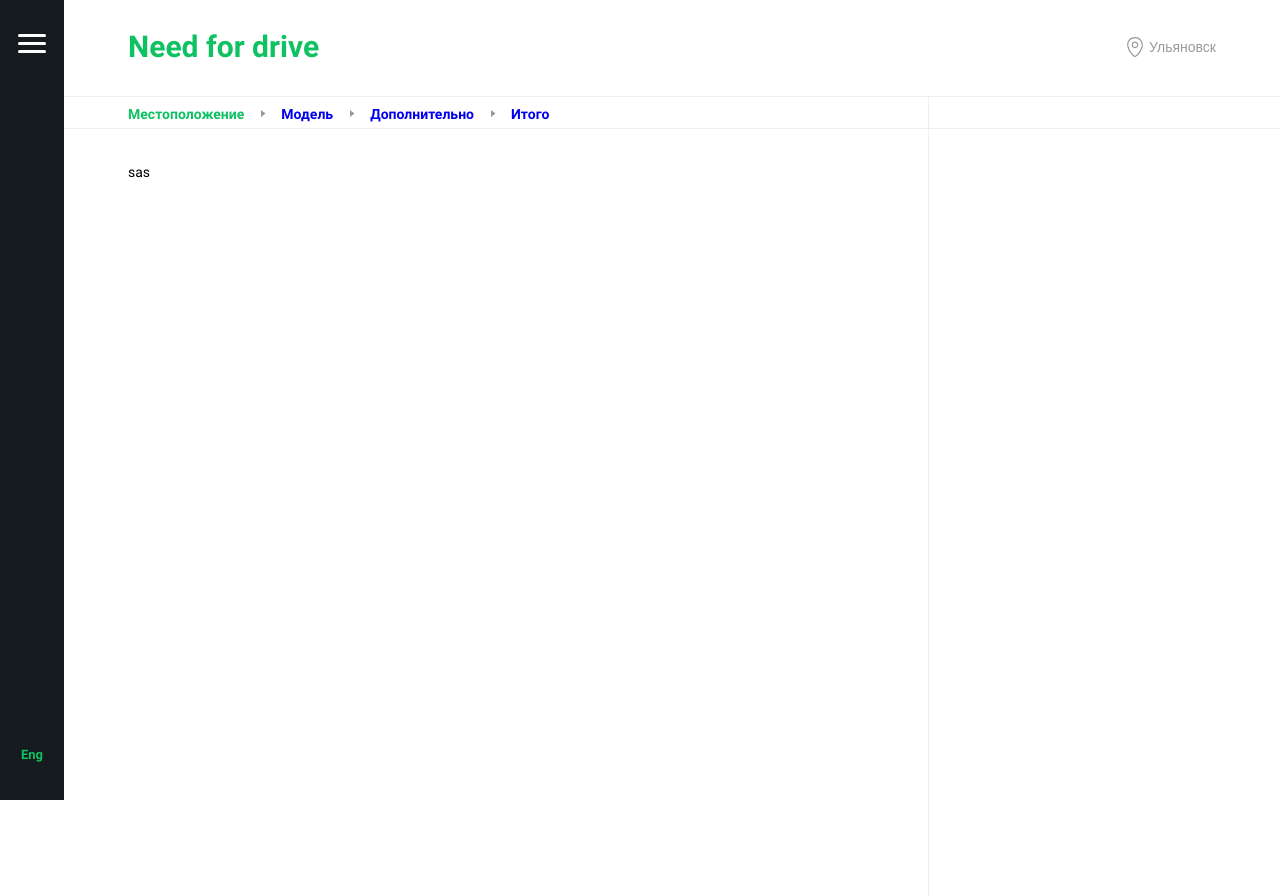
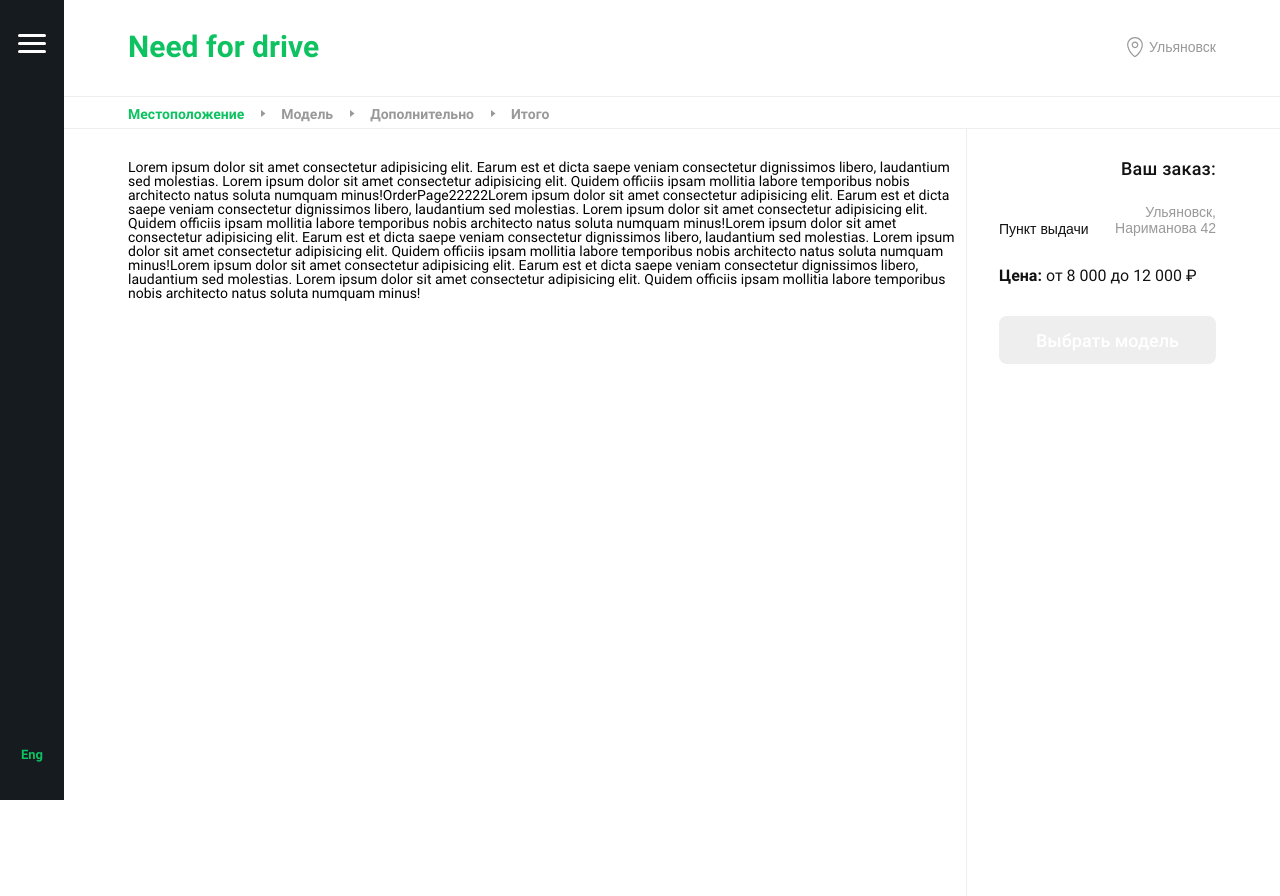
Before and after one commit to GerasimovArtemiy/need_for_drive, a React (Create React App) app: page /need_for_drive/order/step_1 in a window 1280 px wide. Built offline with nearby package versions, Linux system fonts and the light colour scheme.

Commit message:
create right section on order page1

```diff
--- a/src/assets/BasicColorsAndFonts.scss
+++ b/src/assets/BasicColorsAndFonts.scss
@@ -10,6 +10,7 @@ $button-default: linear-gradient(90deg, #0ec261 2.61%, #039f67 112.6%);
 $button-hover: linear-gradient(90deg, #0b934a 2.61%, #026e47 112.6%);
 $button-active: linear-gradient(90deg, #076432 2.61%, #013c27 112.6%);
 $button-selected: linear-gradient(90deg, #0b934a 2.61%, #026e47 112.6%);
+$button-blocked: #eeeeee;
 
 $bold: 'Roboto-Bold', sans-serif;
 $medium: 'Roboto-Medium', sans-serif;
--- /dev/null
+++ b/src/components/OrderNavLinks/OrderNavLinks.jsx
@@ -0,0 +1,21 @@
+import { NavLink } from 'react-router-dom';
+import { ReactComponent as OrderArrNav } from '../../assets/icons/order-arrow_nav.svg';
+import orderNavigationLinks from './constants';
+import './OrderNavLinks.scss';
+
+export default function OrderNavLinks() {
+    return (
+        <div className="orderpage__navigation">
+            <hr className="orderpage__hr_bot" />
+            <hr className="orderpage__hr_top" />
+            {orderNavigationLinks.map(({ id, href, linkName }) => (
+                <>
+                    <NavLink key={id} className="orderpage__navigation_link" to={href}>
+                        {linkName}
+                    </NavLink>
+                    {id === 4 ? '' : <OrderArrNav className="orderpage__navigation_arr" />}
+                </>
+            ))}
+        </div>
+    );
+}
--- /dev/null
+++ b/src/components/OrderNavLinks/OrderNavLinks.scss
@@ -0,0 +1,35 @@
+@import '../../assets/BasicColorsAndFonts.scss';
+.orderpage {
+    &__hr_top,
+    .orderpage__hr_bot {
+        position: absolute;
+        height: 1px;
+        width: 100%;
+        background: #eee;
+        left: 0;
+        z-index: -1;
+    }
+    &__hr_top {
+        top: 96px;
+    }
+    &__hr_bot {
+        top: 128px;
+    }
+    &__navigation {
+        margin: 44px 0 7px;
+        display: flex;
+        align-items: center;
+        font-size: 14px;
+        font-family: $bold;
+
+        &_arr {
+            width: 37px;
+        }
+        &_link {
+            color: $gray-dark;
+        }
+    }
+}
+.active {
+    color: $main-accent;
+}
--- /dev/null
+++ b/src/components/OrderNavLinks/constants.js
@@ -0,0 +1,23 @@
+const orderNavigationLinks = [
+    {
+        id: 1,
+        href: '/need_for_drive/order/step_1',
+        linkName: 'Местоположение',
+    },
+    {
+        id: 2,
+        href: '/need_for_drive/order/step_2',
+        linkName: 'Модель',
+    },
+    {
+        id: 3,
+        href: '/need_for_drive/order/step_3',
+        linkName: 'Дополнительно',
+    },
+    {
+        id: 4,
+        href: '/need_for_drive/order/step_4',
+        linkName: 'Итого',
+    },
+];
+export default orderNavigationLinks;
--- /dev/null
+++ b/src/components/YourOrderSection/YourOrderSection.jsx
@@ -0,0 +1,22 @@
+import './YourOrderSection.scss';
+
+export default function YourOrderSection() {
+    return (
+        <div className="orderpage__your-order_section">
+            <section className="orderpage__your-order">
+                <h2>Ваш заказ:</h2>
+                <div className="orderpage__your-order_point">
+                    <div>Пункт выдачи</div>
+                    <div />
+                    <div>Ульяновск, Нариманова 42</div>
+                </div>
+                <div className="orderpage__your-order_price">
+                    <span>Цена:</span> от 8 000 до 12 000 ₽
+                </div>
+                <button type="button" className="orderpage__your-order_btn">
+                    Выбрать модель
+                </button>
+            </section>
+        </div>
+    );
+}
--- /dev/null
+++ b/src/components/YourOrderSection/YourOrderSection.scss
@@ -0,0 +1,58 @@
+@import '../../assets/BasicColorsAndFonts.scss';
+
+.orderpage {
+    &__your-order {
+        margin: 32px 0 0 32px;
+        display: flex;
+        flex-direction: column;
+        color: $main-black;
+        &_section {
+            border-left: 1px solid #eee;
+            flex: 1 1 auto;
+        }
+        & h2 {
+            letter-spacing: 0.2px;
+            align-self: end;
+            margin-bottom: 26px;
+            font-family: $medium;
+            font-size: 18px;
+        }
+        &_point {
+            margin-bottom: 32px;
+            font-family: $regular;
+            font-size: 14px;
+            display: flex;
+            justify-content: space-between;
+            & :nth-child(1) {
+                align-self: flex-end;
+                width: 91px;
+            }
+            & :nth-child(2) {
+                flex: 1 1 auto;
+                border-bottom: 1px dotted $gray-dark;
+                margin: 0 12px;
+            }
+            & :nth-child(3) {
+                text-align: right;
+                line-height: 16px;
+                color: $gray-dark;
+                width: 102px;
+            }
+        }
+        &_price {
+            font-size: 16px;
+            margin-bottom: 32px;
+            & span {
+                font-family: $bold;
+            }
+        }
+        &_btn {
+            height: 48px;
+            border-radius: 8px;
+            background-color: #eee;
+            color: rgb(255, 255, 255);
+            font-size: 18px;
+            font-family: $medium;
+        }
+    }
+}
--- a/src/pages/Layout/OrderLayout/OrderLayout.jsx
+++ b/src/pages/Layout/OrderLayout/OrderLayout.jsx
@@ -1,29 +1,22 @@
-import { NavLink, Outlet } from 'react-router-dom';
-import { ReactComponent as OrderArrNav } from '../../../assets/icons/order-arrow_nav.svg';
+import { Outlet } from 'react-router-dom';
 import Header from '../../../components/Header/Header';
 import Navbar from '../../../components/Navbar/Navbar';
+import OrderNavLinks from '../../../components/OrderNavLinks/OrderNavLinks';
+import YourOrderSection from '../../../components/YourOrderSection/YourOrderSection';
 import './OrderLayout.scss';
 
 export default function OrderLayout() {
     return (
         <div className="orderpage">
             <Navbar />
-            <div className="orderpage__wrapper">
-                <hr className="orderpage__hr_bot" />
-                <hr className="orderpage__hr_top" />
-                <div className="orderpage__container">
-                    <Header />
-                    <div className="orderpage__navigation">
-                        <NavLink to="/need_for_drive/order/step_1">Местоположение</NavLink>
-                        <OrderArrNav className="orderpage__navigation_arr" />
-                        <NavLink to="/need_for_drive/order/step_2">Модель</NavLink>
-                        <OrderArrNav className="orderpage__navigation_arr" />
-                        <NavLink to="/need_for_drive/order/step_3">Дополнительно</NavLink>
-                        <OrderArrNav className="orderpage__navigation_arr" />
-                        <NavLink to="/need_for_drive/order/step_4">Итого</NavLink>
-                    </div>
-                    <div className="orderpage__vr_right" />
-                    <Outlet />
+            <div className="orderpage__container">
+                <Header />
+                <OrderNavLinks />
+                <div className="orderpage__content">
+                    <main className="orderpage__main">
+                        <Outlet />
+                    </main>
+                    <YourOrderSection />
                 </div>
             </div>
         </div>
--- a/src/pages/Layout/OrderLayout/OrderLayout.scss
+++ b/src/pages/Layout/OrderLayout/OrderLayout.scss
@@ -3,49 +3,20 @@
 .orderpage {
     width: 100%;
     height: 100%;
-    &__wrapper {
-        height: 100%;
-    }
     &__container {
         margin: 0 auto;
         padding: 32px 64px 0 128px;
         max-width: 1439px;
-        position: relative;
         height: 100%;
     }
-    &__hr_top,
-    .orderpage__hr_bot {
-        position: absolute;
-        height: 1px;
-        width: 100%;
-        background: #eee;
-        left: 0;
-        z-index: -1;
+    &__content {
+        display: flex;
+        justify-content: space-between;
+        height: 100%;
     }
-    &__hr_top {
-        top: 96px;
-    }
-    &__hr_bot {
-        top: 128px;
-    }
-    &__vr_right {
-        position: absolute;
-        border-right: 1px solid #eee;
-        height: 100%;
-        top: 96px;
-        left: 928px;
-    }
-    &__navigation {
-        margin: 44px 0px;
-        display: flex;
-        align-items: center;
-        font-size: 14px;
-        font-family: $bold;
-        &_arr {
-            width: 37px;
-        }
+    &__main {
+        margin-top: 32px;
+        max-width: 928px;
+        flex: 1 1 auto;
     }
 }
-.active {
-    color: $main-accent;
-}
--- a/src/pages/OrderPage1/OrderPage1.jsx
+++ b/src/pages/OrderPage1/OrderPage1.jsx
@@ -1,5 +1,23 @@
 import './OrderPage1.scss';
 
 export default function OrderPage1() {
-    return <div className="order-step1">sas</div>;
+    return (
+        <div className="orderpage__step_1">
+            Lorem ipsum dolor sit amet consectetur adipisicing elit. Earum est et dicta saepe veniam
+            consectetur dignissimos libero, laudantium sed molestias. Lorem ipsum dolor sit amet
+            consectetur adipisicing elit. Quidem officiis ipsam mollitia labore temporibus nobis
+            architecto natus soluta numquam minus!OrderPage22222Lorem ipsum dolor sit amet
+            consectetur adipisicing elit. Earum est et dicta saepe veniam consectetur dignissimos
+            libero, laudantium sed molestias. Lorem ipsum dolor sit amet consectetur adipisicing
+            elit. Quidem officiis ipsam mollitia labore temporibus nobis architecto natus soluta
+            numquam minus!Lorem ipsum dolor sit amet consectetur adipisicing elit. Earum est et
+            dicta saepe veniam consectetur dignissimos libero, laudantium sed molestias. Lorem ipsum
+            dolor sit amet consectetur adipisicing elit. Quidem officiis ipsam mollitia labore
+            temporibus nobis architecto natus soluta numquam minus!Lorem ipsum dolor sit amet
+            consectetur adipisicing elit. Earum est et dicta saepe veniam consectetur dignissimos
+            libero, laudantium sed molestias. Lorem ipsum dolor sit amet consectetur adipisicing
+            elit. Quidem officiis ipsam mollitia labore temporibus nobis architecto natus soluta
+            numquam minus!
+        </div>
+    );
 }
--- a/src/pages/OrderPage2/OrderPage2.jsx
+++ b/src/pages/OrderPage2/OrderPage2.jsx
@@ -1,3 +1,17 @@
 export default function OrderPage2() {
-    return <div>OrderPage22222</div>;
+    return (
+        <div>
+            OrderPage22222Lorem ipsum dolor sit amet consectetur adipisicing elit. Earum est et
+            dicta saepe veniam consectetur dignissimos libero, laudantium sed molestias. Lorem ipsum
+            dolor sit amet consectetur adipisicing elit. Quidem officiis ipsam mollitia labore
+            temporibus nobis architecto natus soluta numquam minus!Lorem ipsum dolor sit amet
+            consectetur adipisicing elit. Earum est et dicta saepe veniam consectetur dignissimos
+            libero, laudantium sed molestias. Lorem ipsum dolor sit amet consectetur adipisicing
+            elit. Quidem officiis ipsam mollitia labore temporibus nobis architecto natus soluta
+            numquam minus!Lorem ipsum dolor sit amet consectetur adipisicing elit. Earum est et
+            dicta saepe veniam consectetur dignissimos libero, laudantium sed molestias. Lorem ipsum
+            dolor sit amet consectetur adipisicing elit. Quidem officiis ipsam mollitia labore
+            temporibus nobis architecto natus soluta numquam minus!
+        </div>
+    );
 }
```
